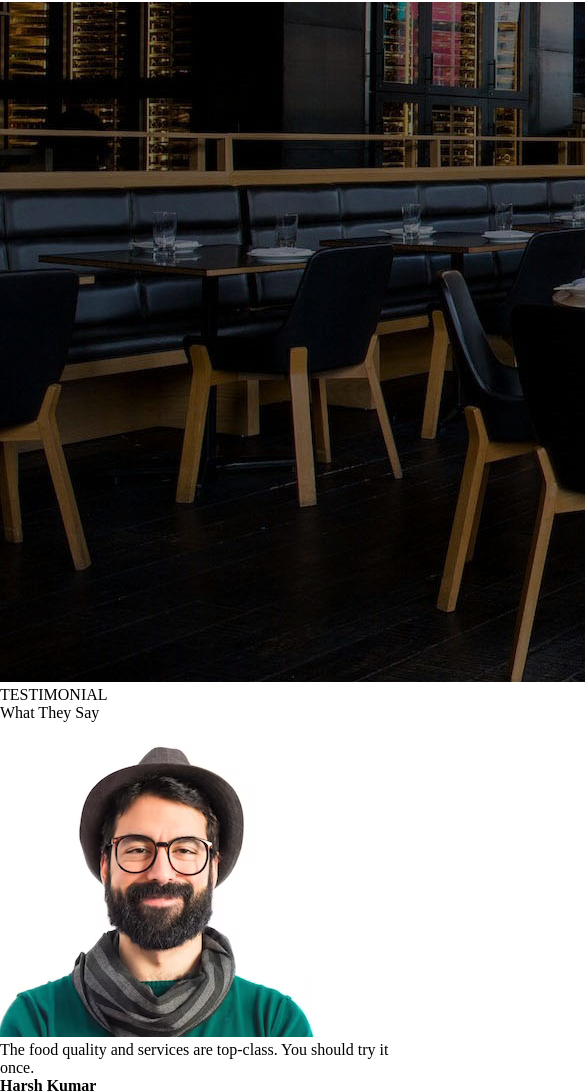
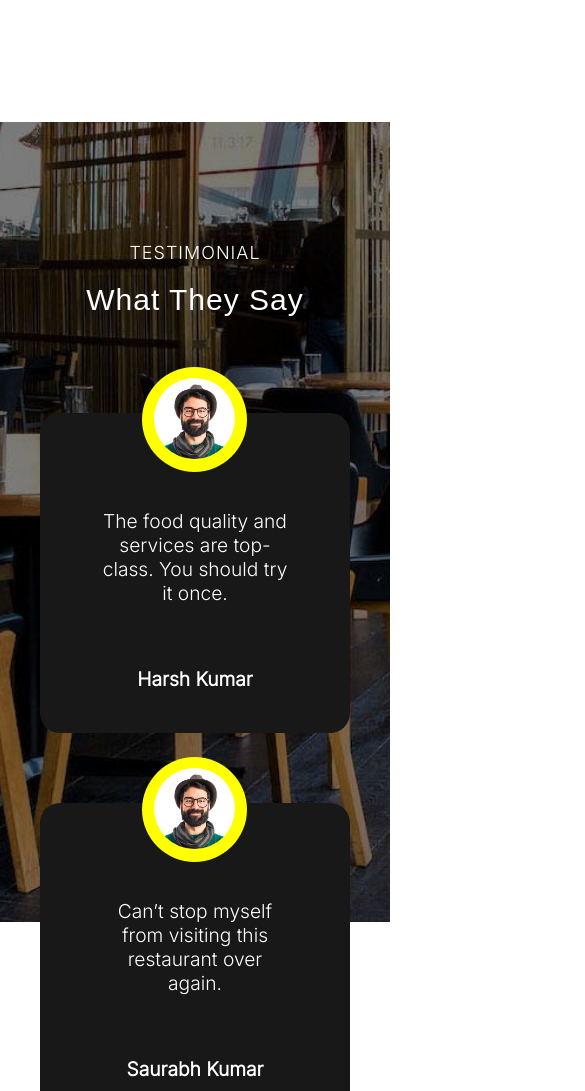
Before and after one commit to saurabhkumarxmpt/16-handles, a plain HTML site: page index.html in a window 390 px wide. Shown: the part 6357-7448 px from the top of the page, 585 px wide, since content can reach past the window. Drawn offline with nearby package versions, Linux system fonts and the light colour scheme; a web font is replaced by a local one.

Commit message:
Update style.css

```diff
--- a/style.css
+++ b/style.css
@@ -574,6 +574,122 @@ padding-bottom: 50px;
       margin: 0 5% ;
     }
 
+/*  -------------------------------costamers------------------*/
+
+    .cosmoter_review{
+
+  position: relative;
+  width: 100%;
+  height: 100vh;
+/*  background-color: cyan;*/
+  margin-top: 120px;
+}
+
+.cosmoter_review_img{
+
+  height: auto;
+  width: 100%;
+  position: absolute;
+  text-align: center;
+}
+
+.cosmoter_review_img > img{
+
+  height:auto ;
+  width: 100%;
+/*  filter: blur(0.3px);*/
+}
+
+.first_image{
+
+  position: absolute;
+  top:20%;
+  color: #fff;
+  text-align: center;
+  width: 100%;
+  font-family:'Inter', sans-serif ;
+  font-size: 1.6vw;
+  letter-spacing: 1px;
+}
+
+.what_they_say{
+
+  position: absolute;
+  top:28%;
+  color: #fff;
+  text-align: center;
+  width: 100%;
+  font-family:'Inder', sans-serif ;
+  font-size: 3.2vw;
+  letter-spacing: 1px;
+}
+
+.costmer_feedback_flex{
+
+
+    display: flex;
+  flex-wrap: nowrap;
+/*  background-color: DodgerBlue;*/
+  justify-content: center;
+  position: absolute;
+  width: 100%;
+  top: 62%;
+  gap:50px;
+}
+
+.costmer_feedback_flex > div{
+
+   background-color: #181818;
+  width: 320px;
+  color: #ffff;
+  margin: 10px;
+  text-align: center;
+  height: 310px;
+  font-size: 30px;
+  border-radius: 20px;
+/*  justify-content: center;*/
+
+}
+
+.feedback1_dp{
+
+  height: 105px;
+  width: 105px;
+  border-radius: 360px;
+  background-color: yellow;
+/*  position: absolute;*/
+  margin-top: -15%;
+  margin-left: 33%;
+
+}
+
+.feedback1_dp > img{
+
+  width: 77%;
+  height: auto;
+  border-radius: 360px;
+  margin-top: 11%;
+}
+
+#feedback1 > p{
+
+  font-size: 1.2rem;
+  width: 100%;
+  font-family:'Inter', sans-serif ;
+  margin-top: 12%;
+  padding: 0 20% 0 20%;
+}
+
+
+#feedback1 > h4{
+
+  font-size: 1.2rem;
+/*  width: 100%;*/
+  font-family:'Inter', sans-serif ;
+  margin-top: 20%;
+  padding: 0 20% 0 20%;
+
+}
 /*------------------------risponsiv for mobile-----------------------*/
 @media only screen and (max-width: 390px){
 
@@ -760,6 +876,7 @@ padding-bottom: 50px;
 
       height: auto;
       width: 99%;
+/*     background-color: red;*/
 /*     text-align: center;*/
     }
 
@@ -801,7 +918,7 @@ padding-bottom: 50px;
 
        height: auto;
       width: 70%;
-      margin: 0 10% ;
+      margin: 7% 10% ;
 
     }
 
@@ -815,7 +932,7 @@ padding-bottom: 50px;
 
       height: auto;
       width: 70%;
-      margin: 0 12% ;
+      margin: 7% 12% ;
     }
 
     .chef_item3{
@@ -829,8 +946,46 @@ padding-bottom: 50px;
 
       height: auto;
       width: 70%;
-      margin: 0 12% ;
+      margin: 0% 12% ;
     }
+
+.cosmoter_review{
+
+  height: 88rem;
+
+}
+
+.costmer_feedback_flex{
+
+  flex-wrap: wrap;
+  top: 35%;
+  gap:50px;
+}
+
+.costmer_feedback_flex > div{
+
+  height: 290px;
+  width: 290px;
+}
+
+.cosmoter_review_img > img{
+
+  height: 1000px;
+  width: 100%;
+  object-fit: cover;
+}
+
+.first_image{
+
+  font-size: 18px;
+  top: 15%;
+}
+
+.what_they_say{
+
+  font-size: 30px;
+  top: 20%;
+}
 
 }
 
@@ -1090,6 +1245,44 @@ padding-bottom: 50px;
       width: 70%;
       margin: 0 12% ;
     }
+
+    .cosmoter_review{
+
+  height: 90rem;
+
+}
+
+.costmer_feedback_flex{
+
+  flex-wrap: wrap;
+  top: 35%;
+  gap:50px;
+}
+
+.costmer_feedback_flex > div{
+
+  height: 320px;
+  width: 310px;
+}
+
+.cosmoter_review_img > img{
+
+  height: 800px;
+  width: 100%;
+  object-fit: cover;
+}
+
+.first_image{
+
+  font-size: 18px;
+  top: 15%;
+}
+
+.what_they_say{
+
+  font-size: 30px;
+  top: 20%;
+}
 }
 
 /*------------------------risponsiv for tablet end-----------------------*/
```
